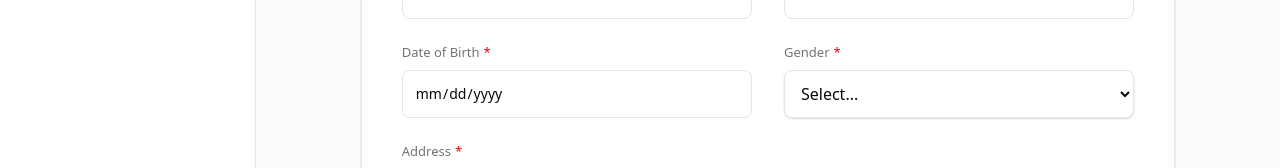
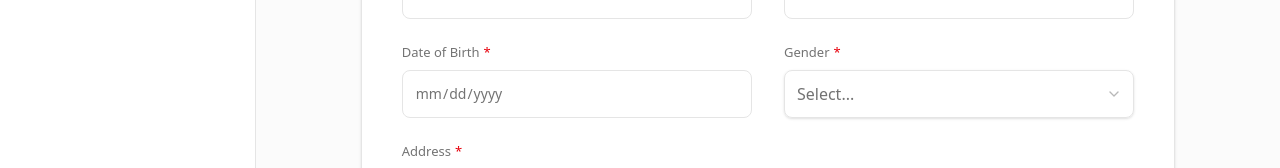
Before and after one commit to jjacobo-00/cbt-database, a Next.js app: page /members/new in a window 1280 px wide. Shown: the part 416-584 px from the top of the page. Built offline with nearby package versions, Linux system fonts and the light colour scheme.

Commit message:
Style date and gender fields for dark theme

```diff
--- a/components/members/MemberForm.tsx
+++ b/components/members/MemberForm.tsx
@@ -8,7 +8,7 @@ import { Button } from "@/components/ui/button"
 import { Input } from "@/components/ui/input"
 import { Label } from "@/components/ui/label"
 import { createMember, updateMember } from "@/app/(dashboard)/members/actions"
-import { Check, ChevronLeft, GraduationCap, Briefcase, UserX, Plus, Trash2 } from "lucide-react"
+import { Check, ChevronLeft, ChevronDown, GraduationCap, Briefcase, UserX, Plus, Trash2 } from "lucide-react"
 import { cn } from "@/lib/utils/utils"
 import Link from "next/link"
 
@@ -233,16 +233,35 @@ export function MemberForm({ initialData }: { initialData?: any }) {
               </div>
               <div className="grid gap-2">
                 <Label className="text-[13px] text-muted-foreground">Date of Birth<R/></Label>
-                <Input type="date" {...form.register("birth_date")} className="h-12 bg-transparent [color-scheme:dark] focus-visible:ring-1 focus-visible:ring-primary focus-visible:ring-offset-0" />
+                <div className="relative flex items-center">
+                  <Input
+                    type="date"
+                    {...form.register("birth_date")}
+                    className={cn(
+                      "h-12 w-full bg-transparent [color-scheme:dark] focus-visible:ring-1 focus-visible:ring-primary focus-visible:ring-offset-0",
+                      "[&::-webkit-calendar-picker-indicator]:opacity-50 [&::-webkit-calendar-picker-indicator]:cursor-pointer [&::-webkit-calendar-picker-indicator]:absolute [&::-webkit-calendar-picker-indicator]:right-3",
+                      !form.watch("birth_date") && "text-muted-foreground"
+                    )}
+                  />
+                </div>
                 {form.formState.errors.birth_date && <p className="text-sm text-destructive">{form.formState.errors.birth_date.message}</p>}
               </div>
               <div className="grid gap-2">
                 <Label className="text-[13px] text-muted-foreground">Gender<R/></Label>
-                <select {...form.register("gender")} className="flex h-12 w-full rounded-md border border-input bg-background text-foreground px-3 py-1 text-base shadow-sm focus-visible:outline-none focus-visible:ring-1 focus-visible:ring-primary focus-visible:ring-offset-0">
-                  <option value="" className="bg-background">Select...</option>
-                  <option value="Male" className="bg-background">Male</option>
-                  <option value="Female" className="bg-background">Female</option>
-                </select>
+                <div className="relative flex items-center">
+                  <select
+                    {...form.register("gender")}
+                    className={cn(
+                      "flex appearance-none h-12 w-full rounded-md border border-input bg-transparent px-3 py-1 text-base shadow-sm focus-visible:outline-none focus-visible:ring-1 focus-visible:ring-primary focus-visible:ring-offset-0",
+                      !form.watch("gender") ? "text-muted-foreground" : "text-foreground"
+                    )}
+                  >
+                    <option value="" className="bg-card text-muted-foreground">Select...</option>
+                    <option value="Male" className="bg-card text-foreground">Male</option>
+                    <option value="Female" className="bg-card text-foreground">Female</option>
+                  </select>
+                  <ChevronDown className="absolute right-3 h-4 w-4 text-muted-foreground opacity-50 pointer-events-none" />
+                </div>
                 {form.formState.errors.gender && <p className="text-sm text-destructive">{form.formState.errors.gender.message}</p>}
               </div>
               <div className="grid gap-2 md:col-span-2">
```
